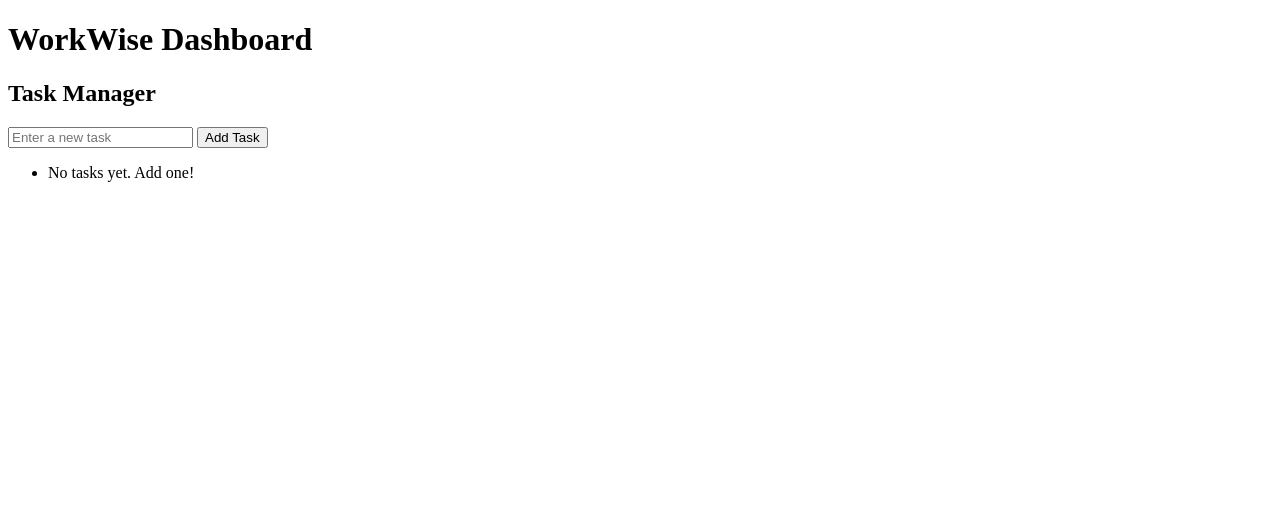
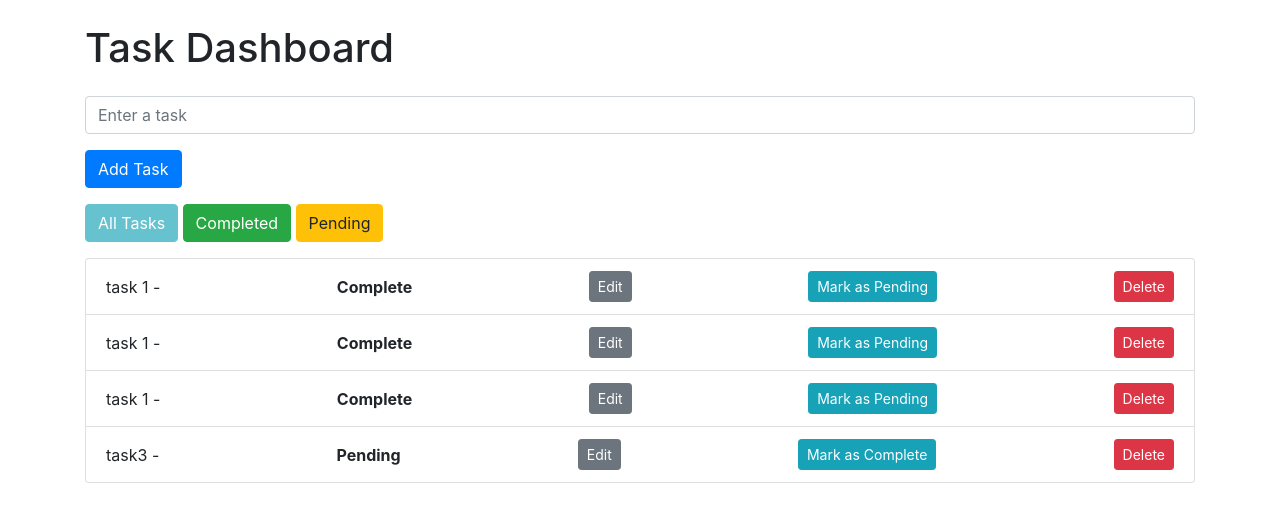
Before and after one commit to arunreddyy/workwise, a Flask app: page / in a window 1280 px wide. Shown: the top 522 px of the page. Run offline with Flask 3, Linux system fonts and the light colour scheme; some libraries are stand-ins or nearby versions.

Commit message:
update dashboard and make task add/edit/delete/complete

```diff
--- a/app.py
+++ b/app.py
@@ -1,40 +1,78 @@
 from flask import Flask, render_template, request, redirect, url_for
+from flask_sqlalchemy import SQLAlchemy
+#from flask_wtf.csrf import CSRFProtect
 
 app = Flask(__name__)
 
-# In-memory task storage
-tasks = []
+# Set the secret key to enable CSRF protection
+app.config['SECRET_KEY'] = 'password12345'  # Change this to a strong key
+#csrf = CSRFProtect(app)
 
-# Home route - Dashboard
+# Configure SQLite database
+app.config['SQLALCHEMY_DATABASE_URI'] = 'sqlite:///tasks.db'
+app.config['SQLALCHEMY_TRACK_MODIFICATIONS'] = False
+db = SQLAlchemy(app)
+
+# Task model
+class Task(db.Model):
+    id = db.Column(db.Integer, primary_key=True)
+    name = db.Column(db.String(100), nullable=False)
+    status = db.Column(db.String(20), default='Pending')
+
+    def __repr__(self):
+        return f'<Task {self.id} - {self.name}>'
+
+# Initialize database directly at app startup
+with app.app_context():
+    db.create_all()
+
+
+# Home route - Dashboard with filtering
 @app.route('/')
 def dashboard():
-    return render_template('dashboard.html', tasks=tasks)
+    filter_status = request.args.get('filter', 'All')
+    if filter_status == 'Completed':
+        tasks = Task.query.filter_by(status='Complete').all()
+    elif filter_status == 'Pending':
+        tasks = Task.query.filter_by(status='Pending').all()
+    else:
+        tasks = Task.query.all()
+    return render_template('dashboard.html', tasks=tasks, filter_status=filter_status)
 
 # Add Task route
 @app.route('/add', methods=['POST'])
 def add_task():
     task_name = request.form.get('task_name')
     if task_name:
-        tasks.append({'name': task_name, 'status': 'Pending'})
+        new_task = Task(name=task_name)
+        db.session.add(new_task)
+        db.session.commit()
     return redirect(url_for('dashboard'))
 
 # Edit Task route
-@app.route('/edit/<int:task_index>', methods=['GET', 'POST'])
-def edit_task(task_index):
+@app.route('/edit/<int:task_id>', methods=['GET', 'POST'])
+def edit_task(task_id):
+    task = Task.query.get_or_404(task_id)
     if request.method == 'POST':
-        updated_name = request.form.get('task_name')
-        if updated_name and 0 <= task_index < len(tasks):
-            tasks[task_index]['name'] = updated_name
+        task.name = request.form.get('task_name')
+        db.session.commit()
         return redirect(url_for('dashboard'))
+    return render_template('edit_task.html', task=task)
 
-    task_to_edit = tasks[task_index] if 0 <= task_index < len(tasks) else None
-    return render_template('edit_task.html', task=task_to_edit, task_index=task_index)
+# Update Task Status
+@app.route('/update_status/<int:task_id>', methods=['POST'])
+def update_status(task_id):
+    task = Task.query.get_or_404(task_id)
+    task.status = 'Complete' if task.status == 'Pending' else 'Pending'
+    db.session.commit()
+    return redirect(url_for('dashboard'))
 
 # Delete Task route
-@app.route('/delete/<int:task_index>', methods=['POST'])
-def delete_task(task_index):
-    if 0 <= task_index < len(tasks):
-        tasks.pop(task_index)
+@app.route('/delete/<int:task_id>', methods=['POST'])
+def delete_task(task_id):
+    task = Task.query.get_or_404(task_id)
+    db.session.delete(task)
+    db.session.commit()
     return redirect(url_for('dashboard'))
 
 if __name__ == '__main__':
--- a/templates/dashboard.html
+++ b/templates/dashboard.html
@@ -2,33 +2,65 @@
 <html lang="en">
 <head>
     <meta charset="UTF-8">
-    <title>WorkWise Dashboard</title>
+    <title>Dashboard</title>
+    <!-- Bootstrap CDN for styling -->
+    <link href="https://stackpath.bootstrapcdn.com/bootstrap/4.5.2/css/bootstrap.min.css" rel="stylesheet">
 </head>
 <body>
-    <h1>WorkWise Dashboard</h1>
-    <h2>Task Manager</h2>
+    <div class="container">
+        <h1 class="my-4">Task Dashboard</h1>
 
-    <!-- Task Addition Form -->
-    <form method="POST" action="{{ url_for('add_task') }}">
-        <input type="text" name="task_name" placeholder="Enter a new task" required>
-        <button type="submit">Add Task</button>
+        <!-- Task Form -->
+        <form action="{{ url_for('add_task') }}" method="POST">
+            <div class="form-group">
+                <input type="text" name="task_name" class="form-control" placeholder="Enter a task" required>
+            </div>
+            <button type="submit" class="btn btn-primary">Add Task</button>
         </form>
 
+        <!-- Filter Buttons -->
+        <div class="my-3">
+            <a href="{{ url_for('dashboard', filter='All') }}" class="btn btn-info {% if filter_status == 'All' %}disabled{% endif %}">
+                All Tasks
+            </a>
+            <a href="{{ url_for('dashboard', filter='Completed') }}" class="btn btn-success {% if filter_status == 'Completed' %}disabled{% endif %}">
+                Completed
+            </a>
+            <a href="{{ url_for('dashboard', filter='Pending') }}" class="btn btn-warning {% if filter_status == 'Pending' %}disabled{% endif %}">
+                Pending
+            </a>
+        </div>
+
         <!-- Task List -->
-    <ul>
+        <ul class="list-group">
             {% for task in tasks %}
-        <li>
-            {{ task.name }} - {{ task.status }}
-            <form method="POST" action="{{ url_for('delete_task', task_index=loop.index0) }}" style="display:inline;">
-                <button type="submit">Delete</button>
+                <li class="list-group-item d-flex justify-content-between align-items-center">
+                    {{ task.name }} - <strong>{{ task.status }}</strong>
+
+                    <!-- Edit Task -->
+                    <a href="{{ url_for('edit_task', task_id=task.id) }}" class="btn btn-secondary btn-sm">Edit</a>
+
+                    <!-- Toggle Status -->
+                    <form action="{{ url_for('update_status', task_id=task.id) }}" method="POST" style="display:inline;">
+                        <button type="submit" class="btn btn-info btn-sm">
+                            Mark as {{ 'Pending' if task.status == 'Complete' else 'Complete' }}
+                        </button>
                     </form>
-            <a href="{{ url_for('edit_task', task_index=loop.index0) }}">
-                <button type="button">Edit</button>
-            </a>
+
+                    <!-- Delete Task -->
+                    <form action="{{ url_for('delete_task', task_id=task.id) }}" method="POST" style="display:inline;">
+                        <button type="submit" class="btn btn-danger btn-sm" onclick="return confirm('Are you sure you want to delete this task?');">Delete</button>
+                    </form>
                 </li>
             {% else %}
-        <li>No tasks yet. Add one!</li>
+                <li class="list-group-item">No tasks available.</li>
             {% endfor %}
         </ul>
+    </div>
+
+    <!-- Bootstrap JS, Popper.js, and jQuery -->
+    <script src="https://code.jquery.com/jquery-3.5.1.slim.min.js"></script>
+    <script src="https://cdn.jsdelivr.net/npm/@popperjs/core@2.0.7/dist/umd/popper.min.js"></script>
+    <script src="https://stackpath.bootstrapcdn.com/bootstrap/4.5.2/js/bootstrap.min.js"></script>
 </body>
 </html>
```
Also changed, not shown: templates/edit_task.html (+4 -3 lines), instance/tasks.db (added). Lines whose indentation alone changed are shown as unchanged.
